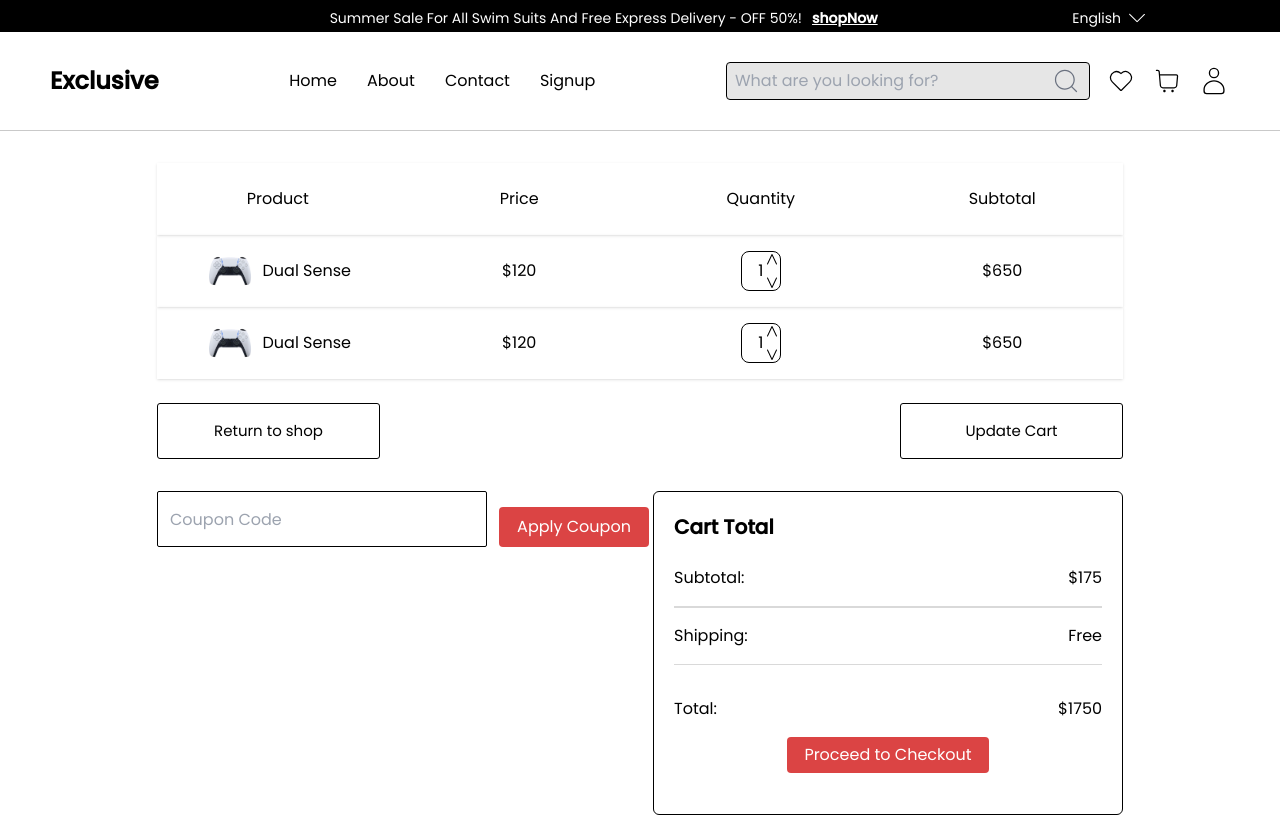
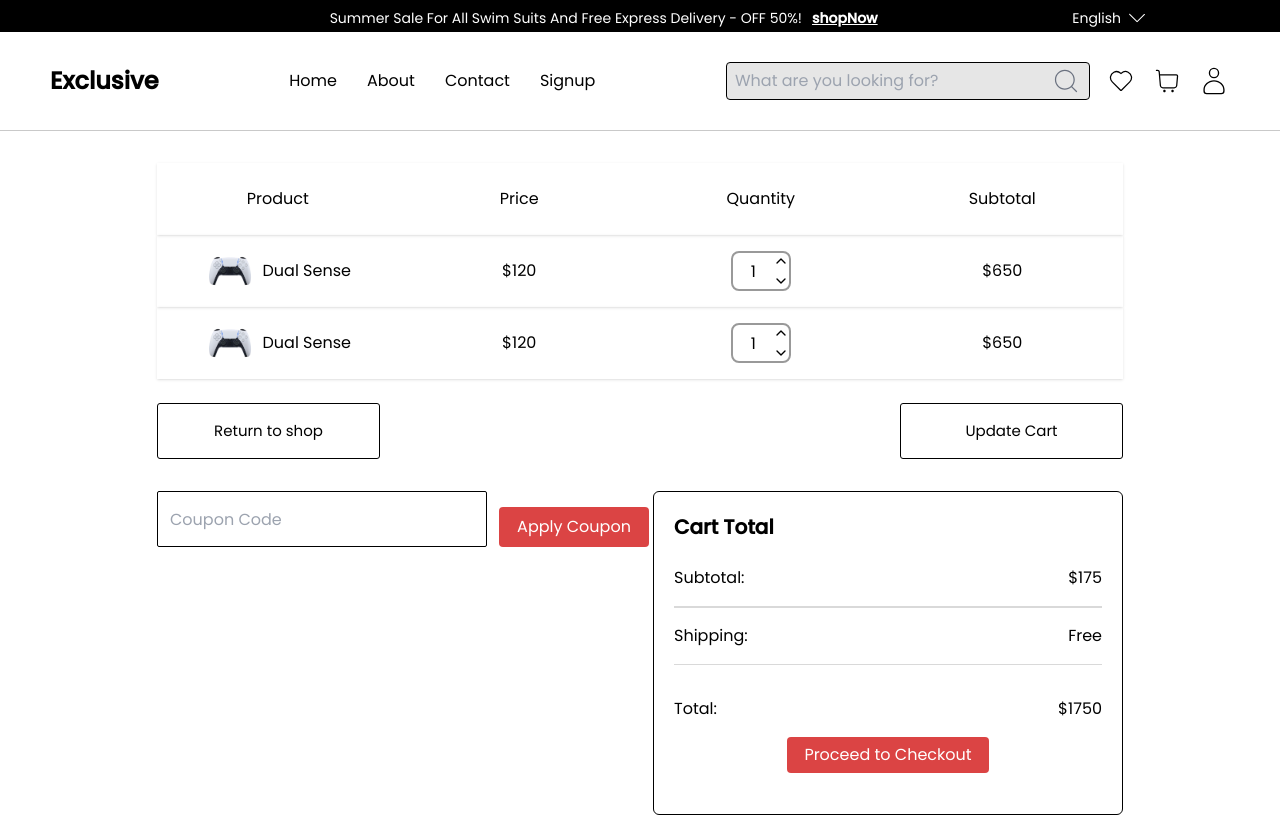
Before and after one commit to aryal31/Ecommerce-, a React (Vite) app: page /cart in a window 1280 px wide. Shown: the top 817 px of the page. Built offline with nearby package versions, Linux system fonts and the light colour scheme.

Commit message:
style: increment slider changed

```diff
--- a/package.json
+++ b/package.json
@@ -12,6 +12,7 @@
   "dependencies": {
     "@reduxjs/toolkit": "^2.2.7",
     "axios": "^1.7.7",
+    "lucide-react": "^0.453.0",
     "react": "^18.3.1",
     "react-dom": "^18.3.1",
     "react-icons": "^5.3.0",
--- a/src/components/Quantitycounter.jsx
+++ b/src/components/Quantitycounter.jsx
@@ -1,31 +1,50 @@
 import React, { useState } from "react";
-
-import { PiGreaterThan } from "react-icons/pi";
+import { ChevronUp, ChevronDown } from 'lucide-react';
 
 const Quantitycounter = () => {
-  const [count, setCount] = useState(1);
+  // Use string state instead of number
+  const [count, setCount] = useState('1');
 
   const handleIncrement = () => {
-    setCount(prev=>prev+1);
+    setCount(String(parseInt(count) + 1));
   };
 
-  const handleDecrement = ()=>{
-    if(count >1){
-      setCount(prev=>prev-1)
+  const handleDecrement = () => {
+    if (parseInt(count) > 1) {
+      setCount(String(parseInt(count) - 1));
     }
-  }
+  };
+
+  const handleInputChange = (e) => {
+    // Update with raw input value
+    setCount(e.target.value);
+  };
+
   return (
     <div>
-      <div className="border-black border-[1px] h-[40px] w-[40px] md:h-[40px] md:w-[40px]bor rounded-lg relative flex items-center justify-center">
-        <PiGreaterThan
-          className="rotate-90 absolute right-0 bottom-0 cursor-pointer"
-          onClick={() => handleDecrement()}
+      <div className="border-black border-opacity-40 border-[2px] h-[30px] w-[40px] md:h-[40px] md:w-[60px] rounded-lg relative flex items-center justify-center">
+        <ChevronDown
+          className="absolute right-0 bottom-0 cursor-pointer h-4 w-4 md:w-4 md:h-4 md:mr- md:mb-"
+          onClick={handleDecrement}
         />
-        <PiGreaterThan
-          className="-rotate-90 absolute top-0 right-0 cursor-pointer"
-          onClick={() => handleIncrement()}
+        <ChevronUp
+          className="absolute top-0 right-0 cursor-pointer h-3 w-3 md:w-4 md:h-4 md:mr- md:mt-"
+          onClick={handleIncrement}
         />
-        <p className="">{count}</p>
+        <div className="text-[10px] md:text-[16px] flex justify-center">
+          <input
+            type="number"
+            value={count}
+            onChange={handleInputChange}
+            className="w-[50px] h-8 outline-none text-center"
+            min="0"
+            style={{
+              MozAppearance: 'textfield',
+              WebkitAppearance: 'textfield',
+              appearance: 'textfield'
+            }}
+          />
+        </div>
       </div>
     </div>
   );
```
Also changed, not shown: 1 other file (tests, documents, lock files or other folders).
